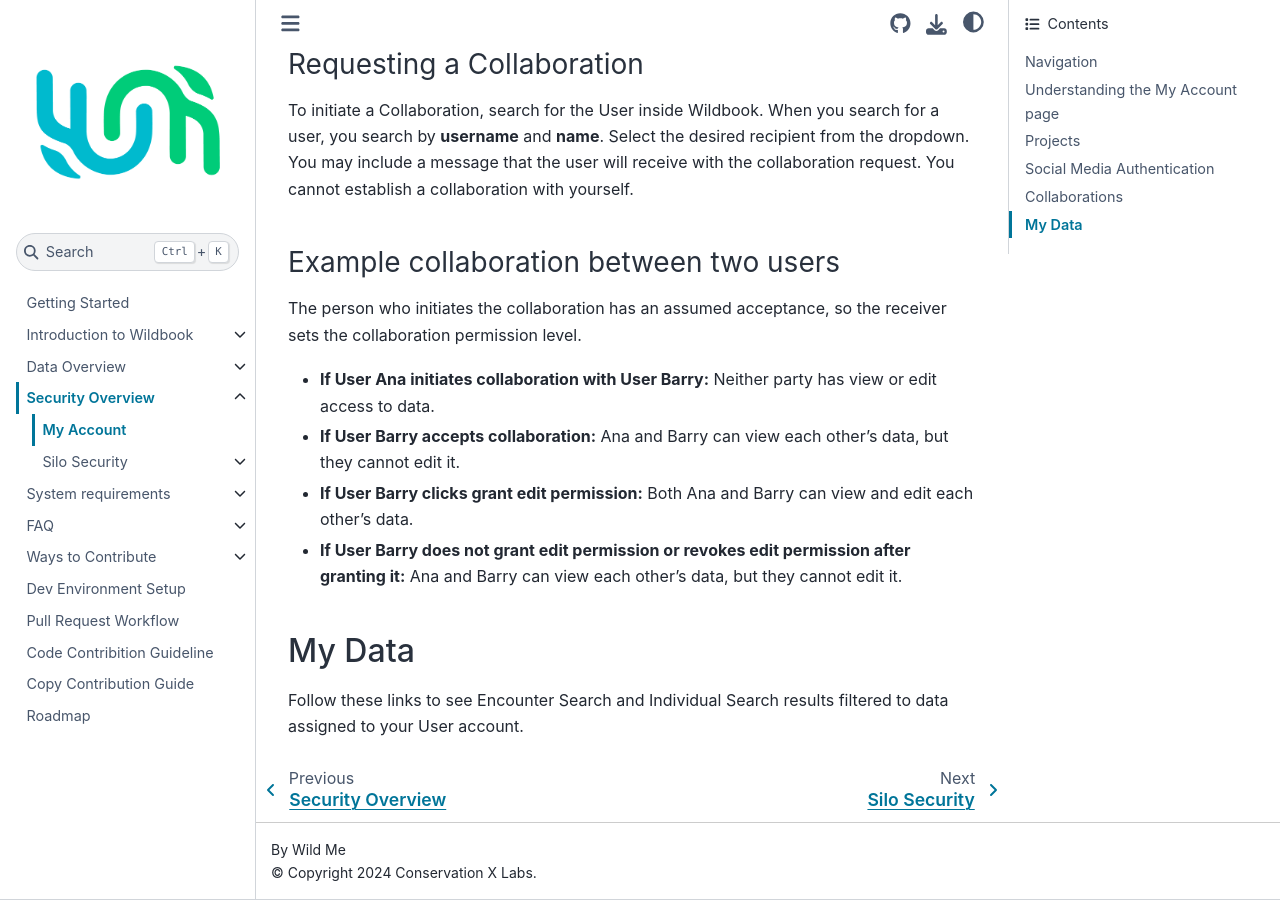
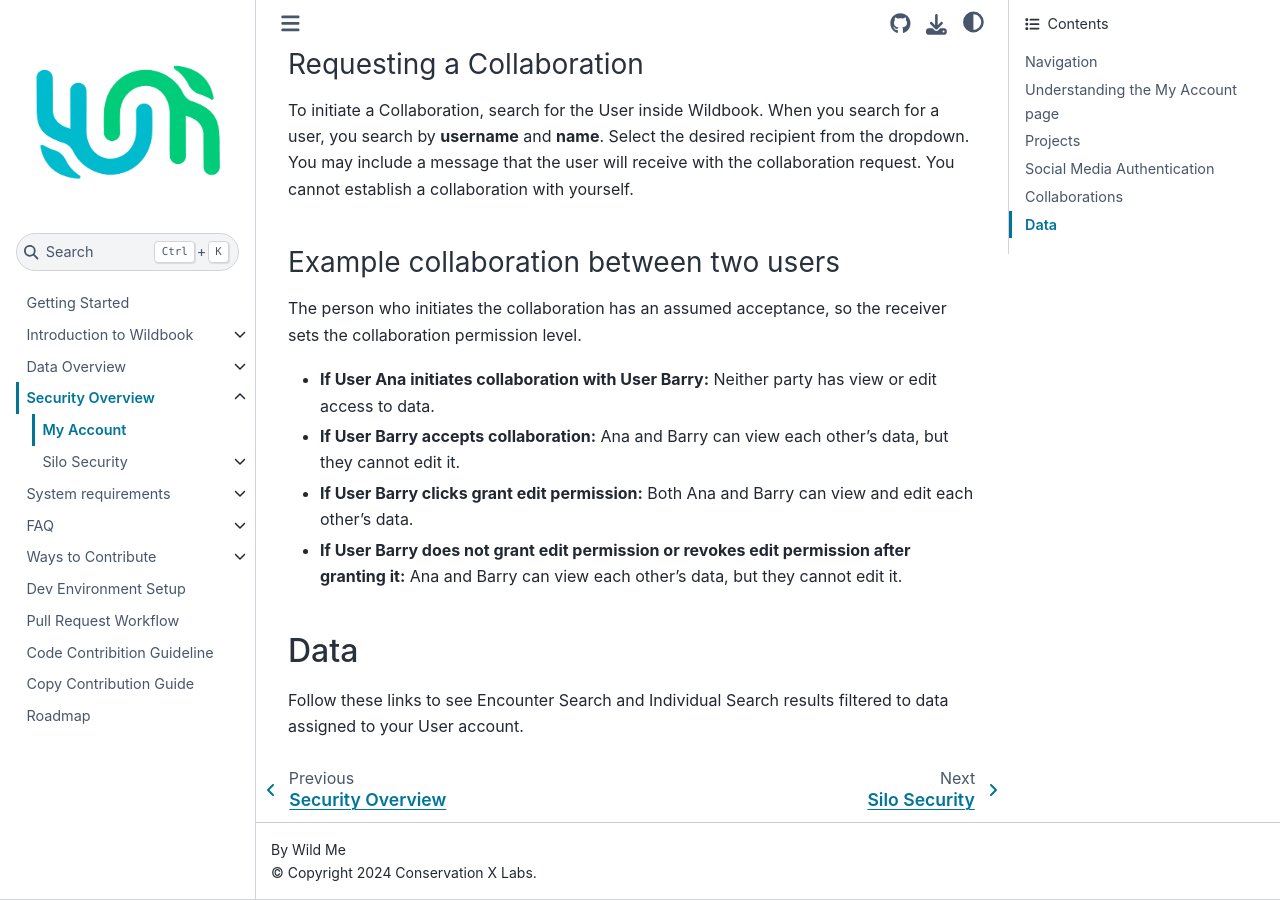
Before and after one commit to WildMeOrg/wildbook-docs, a Sphinx documentation site: the page built from docs/security/my-account.md, in a window 1280 px wide and 900 px high, scrolled down 3523 px. Built offline with Sphinx 7.4.7 and the Sphinx Book theme 1.1.4, drawn with Linux system fonts in a browser that asks for light colours.

```diff
--- a/docs/security/my-account.md
+++ b/docs/security/my-account.md
@@ -100,6 +100,6 @@ The person who initiates the collaboration has an assumed acceptance, so the rec
 * **If User Barry does not grant edit permission or revokes edit permission after granting it:**
     Ana and Barry can view each other's data, but they cannot edit it.
 
-## My Data
+## Data
 
 Follow these links to see Encounter Search and Individual Search results filtered to data assigned to your User account.
```
